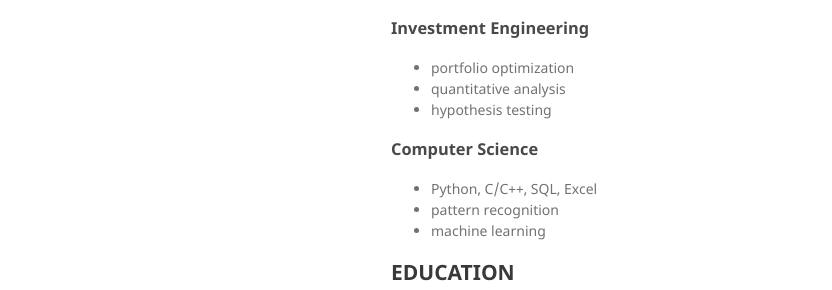
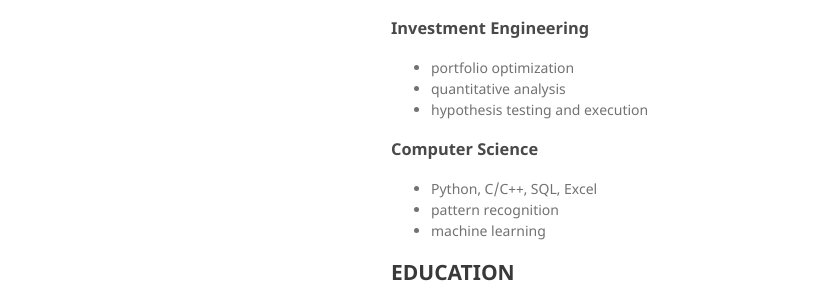
Before and after one commit to henrylei2000/henrylei2000.github.io, a Jekyll site: the page built from index.md, in a window 1280 px wide and 900 px high. Shown: the part 458-748 px from the top of the window, without its empty margins (179-1011 px from the left). Built offline with Jekyll 4.4.1, drawn with Linux system fonts in a browser that asks for light colours; our own code applies the rules of GitHub Pages for plain Markdown files.

Commit message:
minor words

```diff
--- a/index.md
+++ b/index.md
@@ -17,7 +17,7 @@
 ### Investment Engineering
   - portfolio optimization
   - quantitative analysis
-  - hypothesis testing
+  - hypothesis testing and execution
 
 ### Computer Science
   - Python, C/C++, SQL, Excel
```
